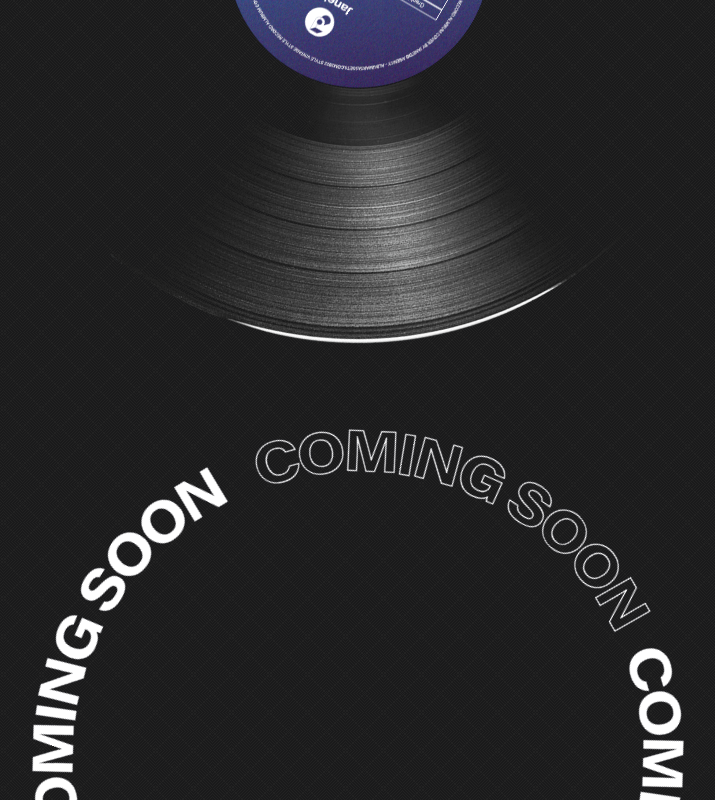
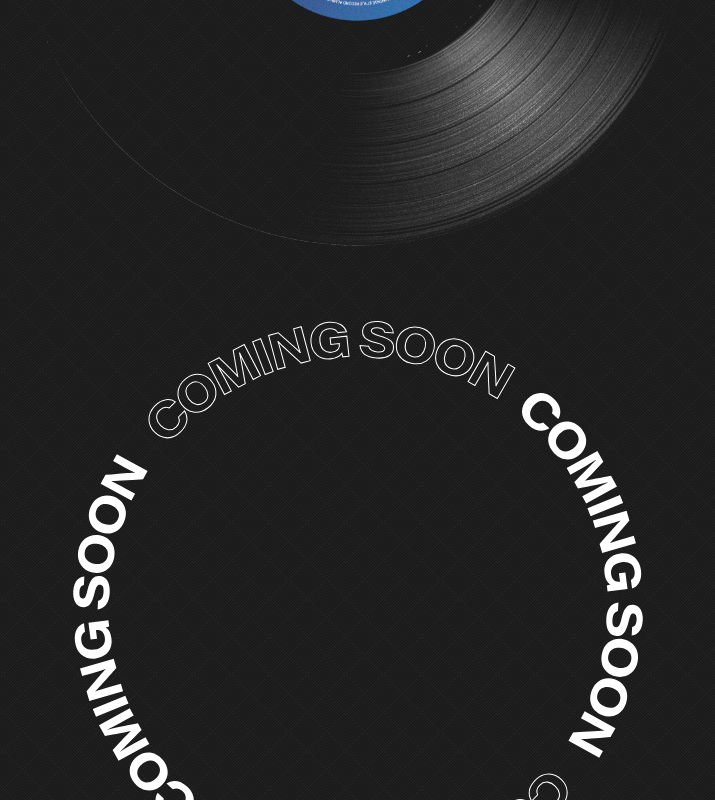
Before and after one commit to t-rosa/janedoagency.com, a Next.js app: page /achievements in a window 1280 px wide. Shown: the part 560-1360 px from the top of the page, without its empty margins (282-997 px from the left). Built offline with nearby package versions, Linux system fonts and the light colour scheme; a web font is replaced by a local one.

Commit message:
Add responsive coming soon disk

```diff
--- a/src/components/ComingSoon.tsx
+++ b/src/components/ComingSoon.tsx
@@ -2,24 +2,74 @@ import comingSoonVinylText from 'images/vinyl/text/coming-soon.svg'
 import vinyl from 'images/vinyl/vinyl.webp'
 import Image from 'next/future/image'
 
-function ComingSoon() {
+function Mobile() {
   return (
-    <section className='grid place-items-center p-5 mix-blend-lighten'>
+    <div className='grid place-items-center p-5 mix-blend-lighten sm:hidden'>
       <Image
         src={vinyl}
         alt='Vinyle'
-        width={800}
-        height={800}
+        width={250}
+        height={250}
         className='col-[1/2] row-[1/2] animate-spin-vinyl'
       />
       <Image
         src={comingSoonVinylText}
         alt='Coming soon'
-        width={800}
-        height={800}
+        width={250}
+        height={250}
         className='col-[1/2] row-[1/2] animate-spin-vinyl'
       />
-    </section>
+    </div>
+  )
+}
+
+function Tablet() {
+  return (
+    <div className='hidden place-items-center p-5 mix-blend-lighten sm:grid lg:hidden'>
+      <Image
+        src={vinyl}
+        alt='Vinyle'
+        width={450}
+        height={450}
+        className='col-[1/2] row-[1/2] animate-spin-vinyl'
+      />
+      <Image
+        src={comingSoonVinylText}
+        alt='Coming soon'
+        width={450}
+        height={450}
+        className='col-[1/2] row-[1/2] animate-spin-vinyl'
+      />
+    </div>
+  )
+}
+function Desktop() {
+  return (
+    <div className='hidden place-items-center p-5 mix-blend-lighten lg:grid'>
+      <Image
+        src={vinyl}
+        alt='Vinyle'
+        width={700}
+        height={700}
+        className='col-[1/2] row-[1/2] animate-spin-vinyl'
+      />
+      <Image
+        src={comingSoonVinylText}
+        alt='Coming soon'
+        width={700}
+        height={700}
+        className='col-[1/2] row-[1/2] animate-spin-vinyl'
+      />
+    </div>
+  )
+}
+function ComingSoon() {
+  return (
+    <>
+      <Mobile />
+      <Tablet />
+      <Desktop />
+    </>
   )
 }
 
--- a/src/components/Layout.tsx
+++ b/src/components/Layout.tsx
@@ -1,5 +1,4 @@
 import clsx from 'clsx'
-import { useRouter } from 'next/router'
 import { ReactNode, useEffect, useState } from 'react'
 import Footer from './Footer'
 import Header from './Header'
@@ -35,7 +34,7 @@ function Layout({ children }: Props) {
         }}
         className={clsx(transitionStage, 'bg-zinc-900 mix-blend-lighten duration-700 ease-in-out')}
       >
-        <div>{displayChildren}</div>
+        {displayChildren}
       </div>
       <Footer />
     </>
```
